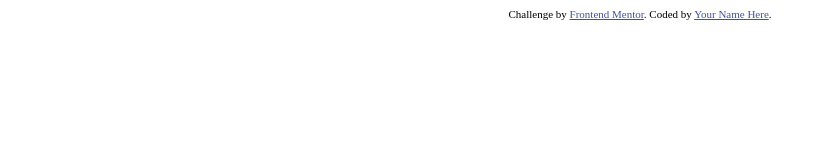
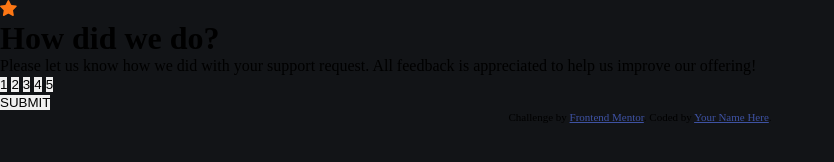
Before and after one commit to alexanderherta/interactive-rating-component, a plain HTML site: page index.html in a window 1280 px wide. Shown: the whole page, without its empty margins (0-834 px from the left). Drawn offline with Linux system fonts and the light colour scheme.

Commit message:
Add the html for the rating program

```diff
--- a/index.html
+++ b/index.html
@@ -4,6 +4,7 @@
   <meta charset="UTF-8">
   <meta name="viewport" content="width=device-width, initial-scale=1.0">
   <link rel="icon" type="image/png" sizes="32x32" href="./images/favicon-32x32.png">
+  <link rel="stylesheet" href="./style.css">
   <title>Frontend Mentor | Interactive rating component</title>
   <style>
     .attribution { font-size: 11px; text-align: center; }
@@ -11,6 +12,19 @@
   </style>
 </head>
 <body>
+  <div class="content">
+    <svg width="17" height="16" xmlns="http://www.w3.org/2000/svg"><path d="m9.067.43 1.99 4.031c.112.228.33.386.58.422l4.45.647a.772.772 0 0 1 .427 1.316l-3.22 3.138a.773.773 0 0 0-.222.683l.76 4.431a.772.772 0 0 1-1.12.813l-3.98-2.092a.773.773 0 0 0-.718 0l-3.98 2.092a.772.772 0 0 1-1.119-.813l.76-4.431a.77.77 0 0 0-.222-.683L.233 6.846A.772.772 0 0 1 .661 5.53l4.449-.647a.772.772 0 0 0 .58-.422L7.68.43a.774.774 0 0 1 1.387 0Z" fill="#FC7614"/></svg>
+    <h1>How did we do?</h1>
+    <p>Please let us know how we did with your support request. All feedback is appreciated to help us improve our offering!</p>
+    <div class="rating-area">
+      <button id="rating-button1" class="rating-buttons">1</button>
+      <button id="rating-button2"  class="rating-buttons">2</button>
+      <button id="rating-button3"  class="rating-buttons">3</button>
+      <button id="rating-button4"  class="rating-buttons">4</button>
+      <button id="rating-button5"  class="rating-buttons">5</button>
+    </div>
+    <button class="submit-button">SUBMIT</button>
+  </div>
 
   <div class="attribution">
     Challenge by <a href="https://www.frontendmentor.io?ref=challenge" target="_blank">Frontend Mentor</a>.
--- /dev/null
+++ b/style.css
@@ -0,0 +1,10 @@
+* {
+  padding: 0;
+  margin: 0;
+  border: none;
+  box-sizing: border-box;
+}
+
+body {
+  background-color: hsl(216, 12%, 8%);
+}
```
Also changed, not shown: images/index.html (deleted, +0 -20 lines).
